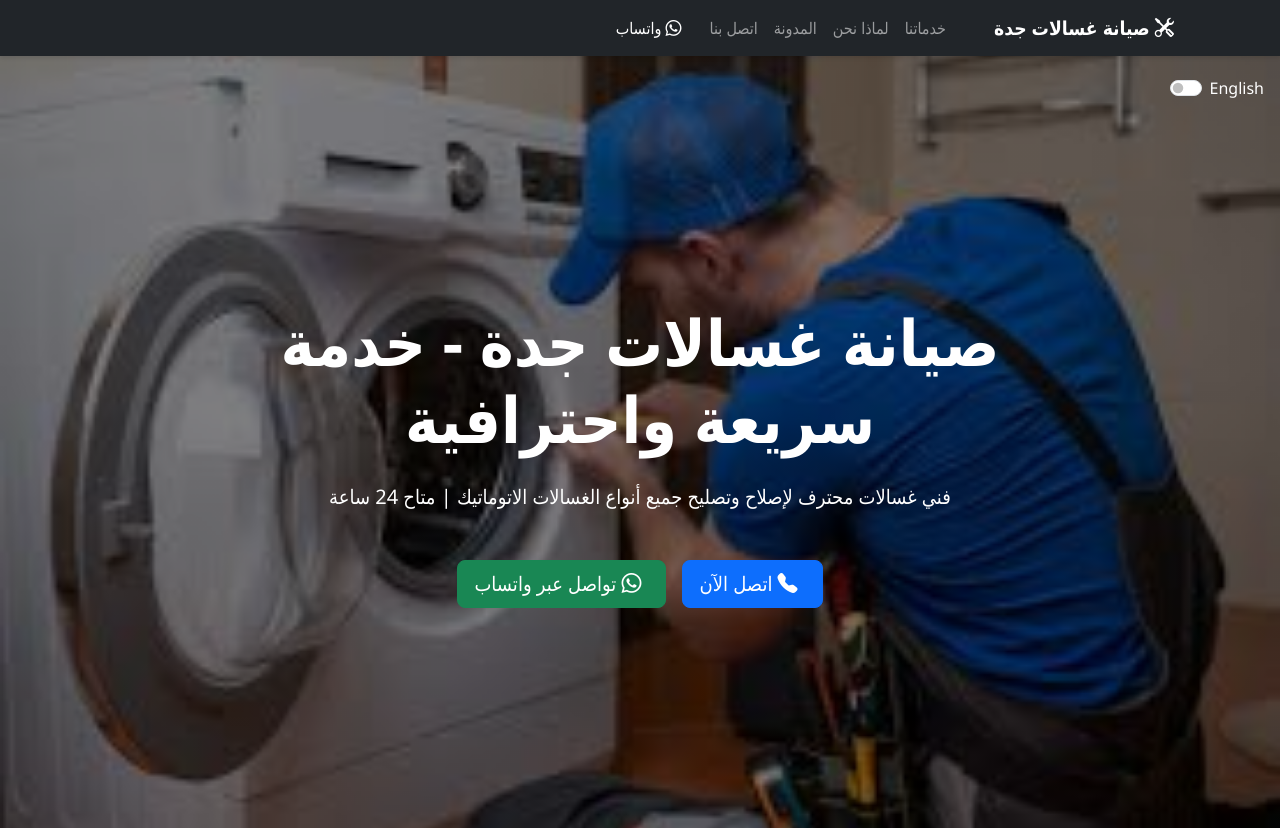
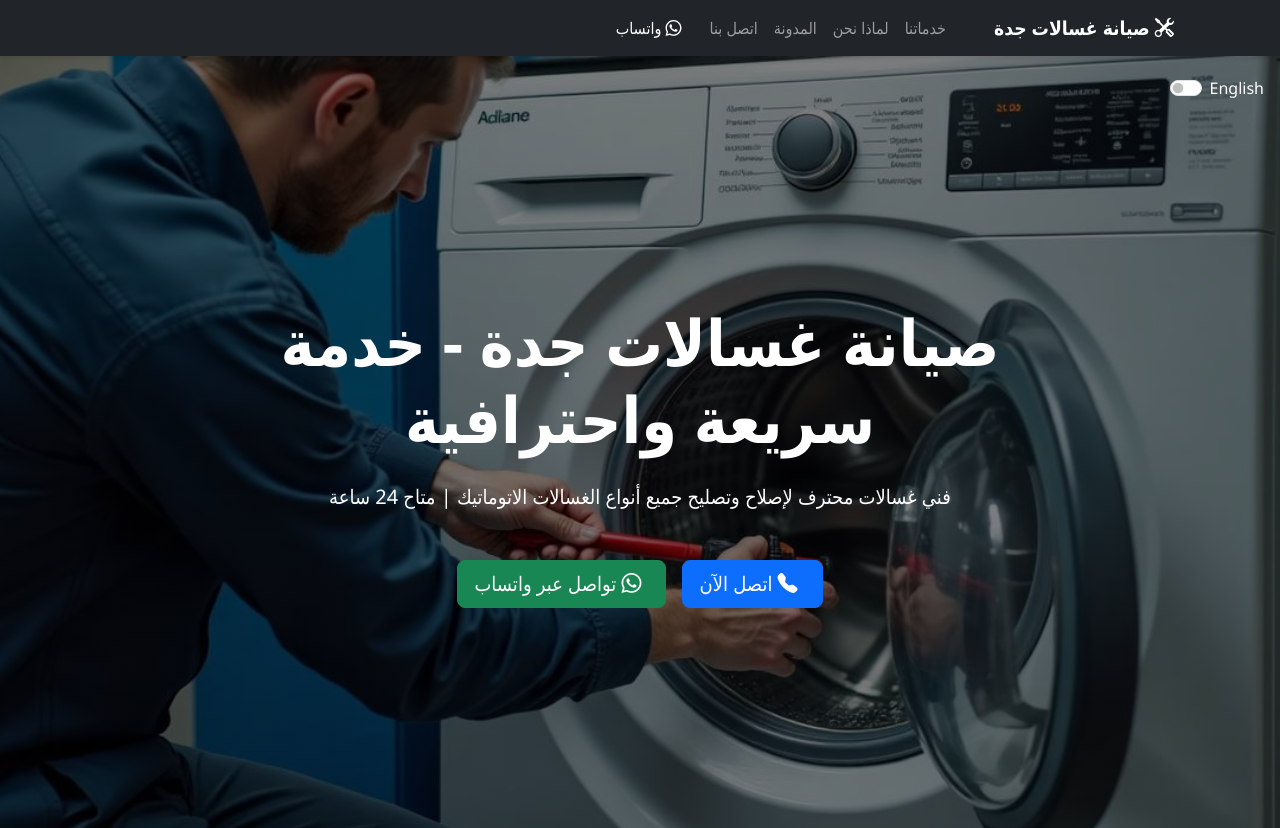
Before and after one commit to tahir90/siyanaghasalat, a website built with Vite: page index.html in a window 1280 px wide. Shown: the top 828 px of the page. Built offline with nearby package versions, Linux system fonts and the light colour scheme.

Commit message:
Updated style.css

```diff
--- a/src/style.css
+++ b/src/style.css
@@ -9,7 +9,7 @@ body {
 }
 
 .hero-section {
-  background: linear-gradient(rgba(0, 0, 0, 0.5), rgba(0, 0, 0, 0.5)), url('/images/image copy copy.png');
+  background: linear-gradient(rgba(0, 0, 0, 0.5), rgba(0, 0, 0, 0.5)), url('/images/image copy copy copy.png');
   background-size: cover;
   background-position: center;
   background-attachment: fixed;
```
